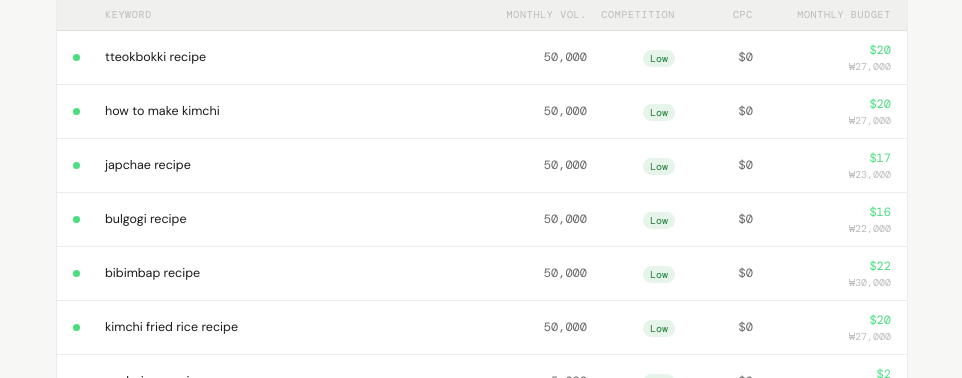
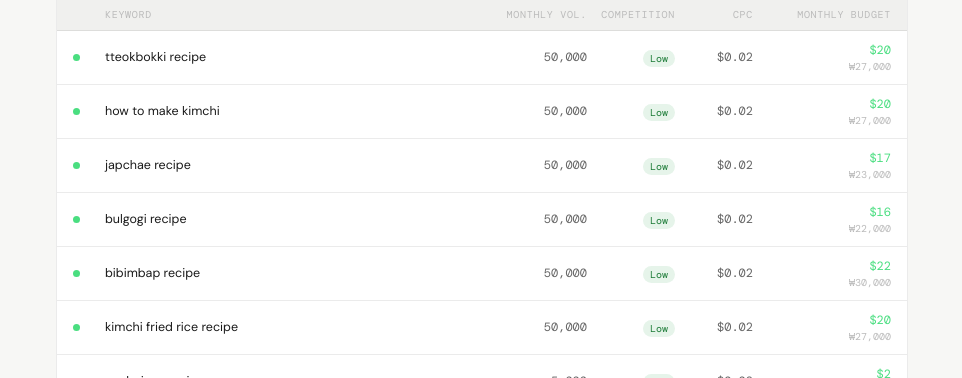
Before and after one commit to mona9245/sempio-sem-simulator_v2, a React (Vite) app: page / in a window 1280 px wide. Shown: the part 422-800 px from the top of the page, without its empty margins (158-1120 px from the left). Built offline with nearby package versions, Linux system fonts and the light colour scheme.

Commit message:
Update App.jsx

```diff
--- a/src/App.jsx
+++ b/src/App.jsx
@@ -160,7 +160,7 @@
                           ) : '—'}
                         </span>
                         <span className="kw-cpc">
-                          {kw.cpcKRW ? fmtUSD(kw.cpcKRW / FX) : '—'}
+                          {kw.cpcKRW ? '$' + (kw.cpcKRW / FX).toFixed(2) : '—'}
                         </span>
                         <span className="kw-budget" style={{ color: active ? section.color : '#444' }}>
                           {needed !== null ? (
```
